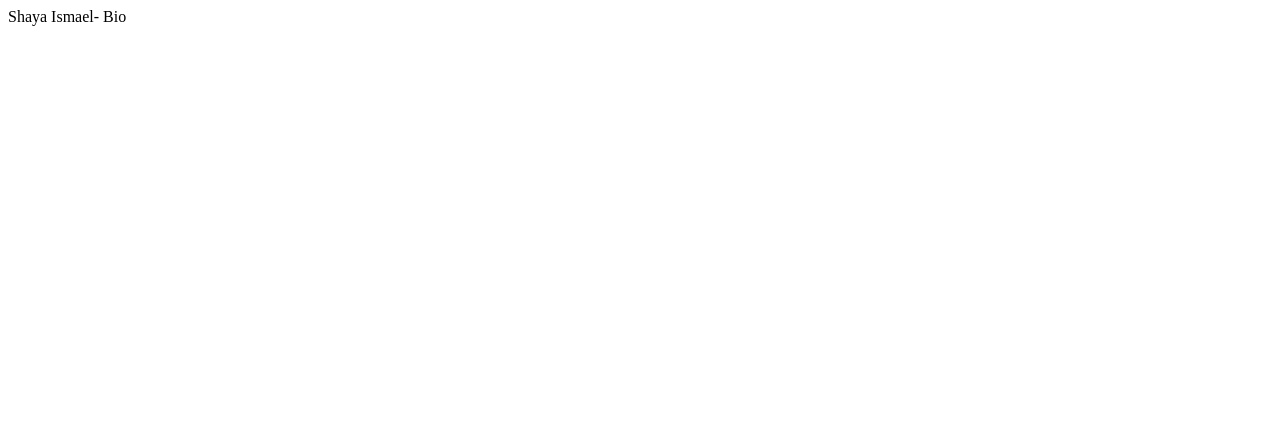
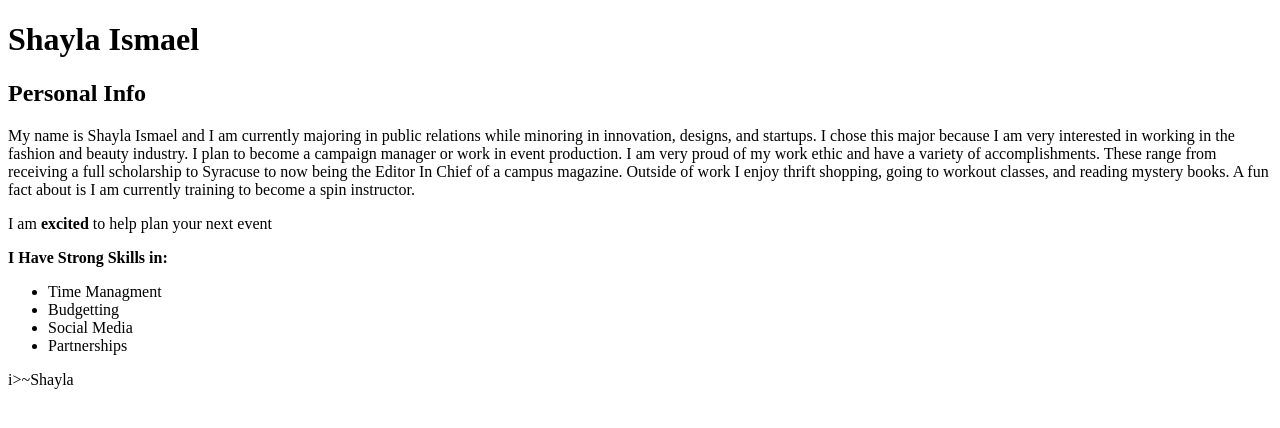
Before and after one commit to shaylaagnes1/ist263, a plain HTML site: page lab01/Ismael-bio.html in a window 1280 px wide. Drawn offline with Linux system fonts and the light colour scheme.

Commit message:
complete

```diff
--- a/lab01/Ismael-bio.html
+++ b/lab01/Ismael-bio.html
@@ -1,11 +1,22 @@
 <!DOCTYPE html>
 <html lang="en">
   <head>
-    <meta charset="utf-8"
+    <meta charset="utf-8">
     <title> Shaya Ismael- Bio</title>
   </head>
   <body>
-    <My name is Shayla Ismael and I am currently majoring in public relations while minoring in innovation, designs, and startups. I chose this major because I am very interested in working in the fashion and beauty industry. I plan to become a campaign manager or work in event/production. I am very proud of my work ethic and have a variety of accomplishments. These range from receiving a full scholarship to Syracuse to now being the Editor In Chief of a campus magazine. Outside of work I enjoy thrift shopping, going to workout classes, and reading mystery books. A fun fact about is I am currently training to become a spin instructor.
+<h1>Shayla Ismael</h1>
+<h2> Personal Info</h2>
+<p> My name is Shayla Ismael and I am currently majoring in public relations while minoring in innovation, designs, and startups. I chose this major because I am very interested in working in the fashion and beauty industry. I plan to become a campaign manager or work in event production. I am very proud of my work ethic and have a variety of accomplishments. These range from receiving a full scholarship to Syracuse to now being the Editor In Chief of a campus magazine. Outside of work I enjoy thrift shopping, going to workout classes, and reading mystery books. A fun fact about is I am currently training to become a spin instructor. </p>
+<p> I am <strong> excited </strong> to help plan your next event </p>
+<strong> I Have Strong Skills in:</strong>
+<ul>
+    <li> Time Managment</li>
+    <li> Budgetting</li>
+    <li> Social Media</li>
+    <li> Partnerships</li>
+</ul>
+<p>i>~Shayla</i/p>
   </body>
 
 </html>
```
Also changed, not shown: lab03/contact.html (+1 -1 lines), images /pexels-umayisik-27784983.jpg (added), linkedin-logo/LI-China-Logo.png (added), 6 other files.
